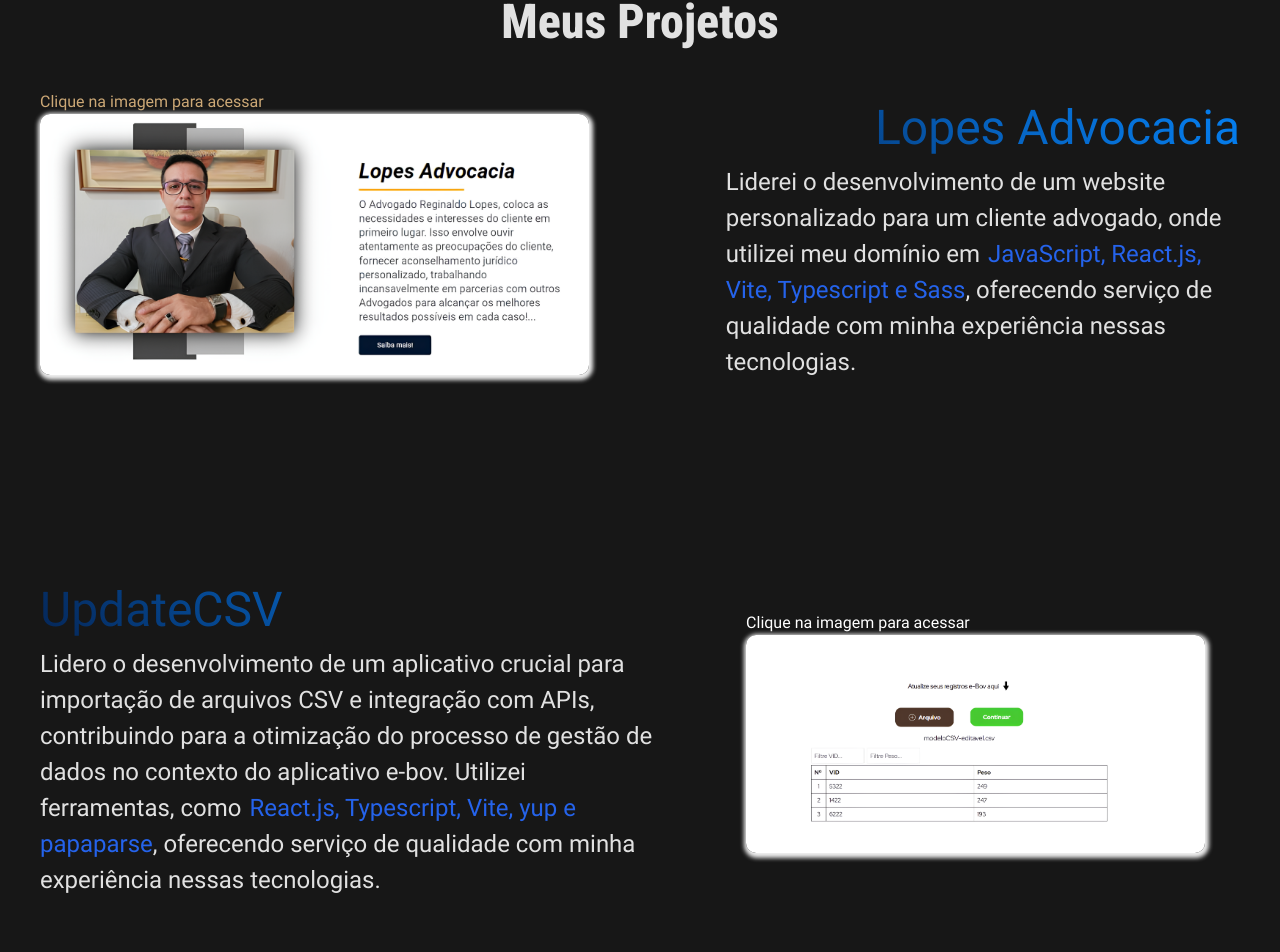
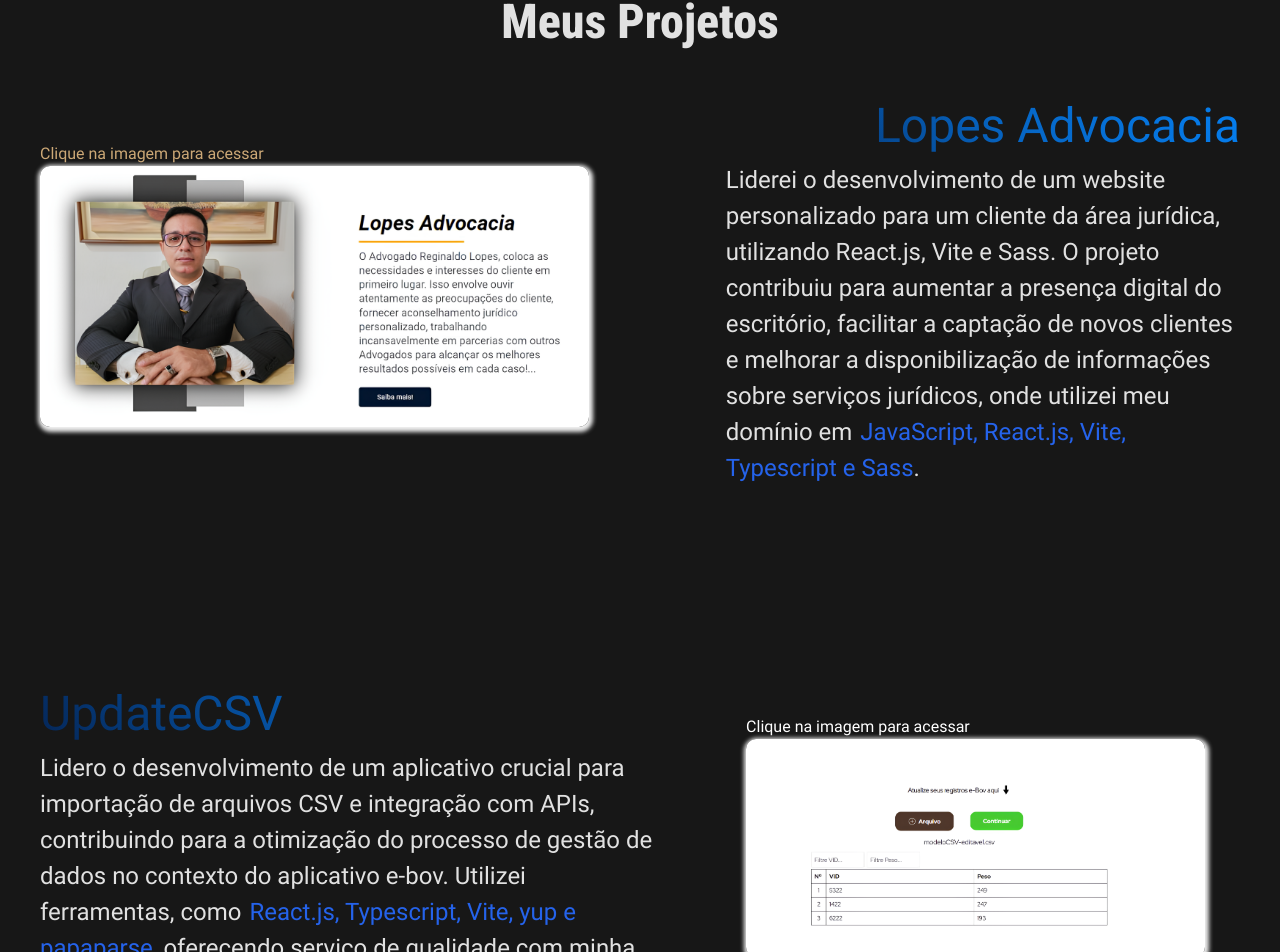
Before and after one commit to felipemali/personal-site, a React (Vite) app: page / in a window 1280 px wide. Shown: the part 1617-2569 px from the top of the page. Built offline with nearby package versions, Linux system fonts and the light colour scheme.

Commit message:
editing text

```diff
--- a/src/components/MyProjects/LopesAdvocacia/index.tsx
+++ b/src/components/MyProjects/LopesAdvocacia/index.tsx
@@ -45,10 +45,12 @@ export const LopesAdvocacia = ({ projectsRef }: LopesAdvocaciaProps) => {
           <h2>Lopes Advocacia</h2>
           <p>
             Liderei o desenvolvimento de um website personalizado para um
-            cliente advogado, onde utilizei meu domínio em
-            <span>JavaScript, React.js, Vite, Typescript e Sass</span>,
-            oferecendo serviço de qualidade com minha experiência nessas
-            tecnologias.
+            cliente da área jurídica, utilizando React.js, Vite e Sass. O
+            projeto contribuiu para aumentar a presença digital do escritório,
+            facilitar a captação de novos clientes e melhorar a disponibilização
+            de informações sobre serviços jurídicos, onde utilizei meu domínio
+            em
+            <span>JavaScript, React.js, Vite, Typescript e Sass</span>.
           </p>
         </div>
       </motion.div>
```
